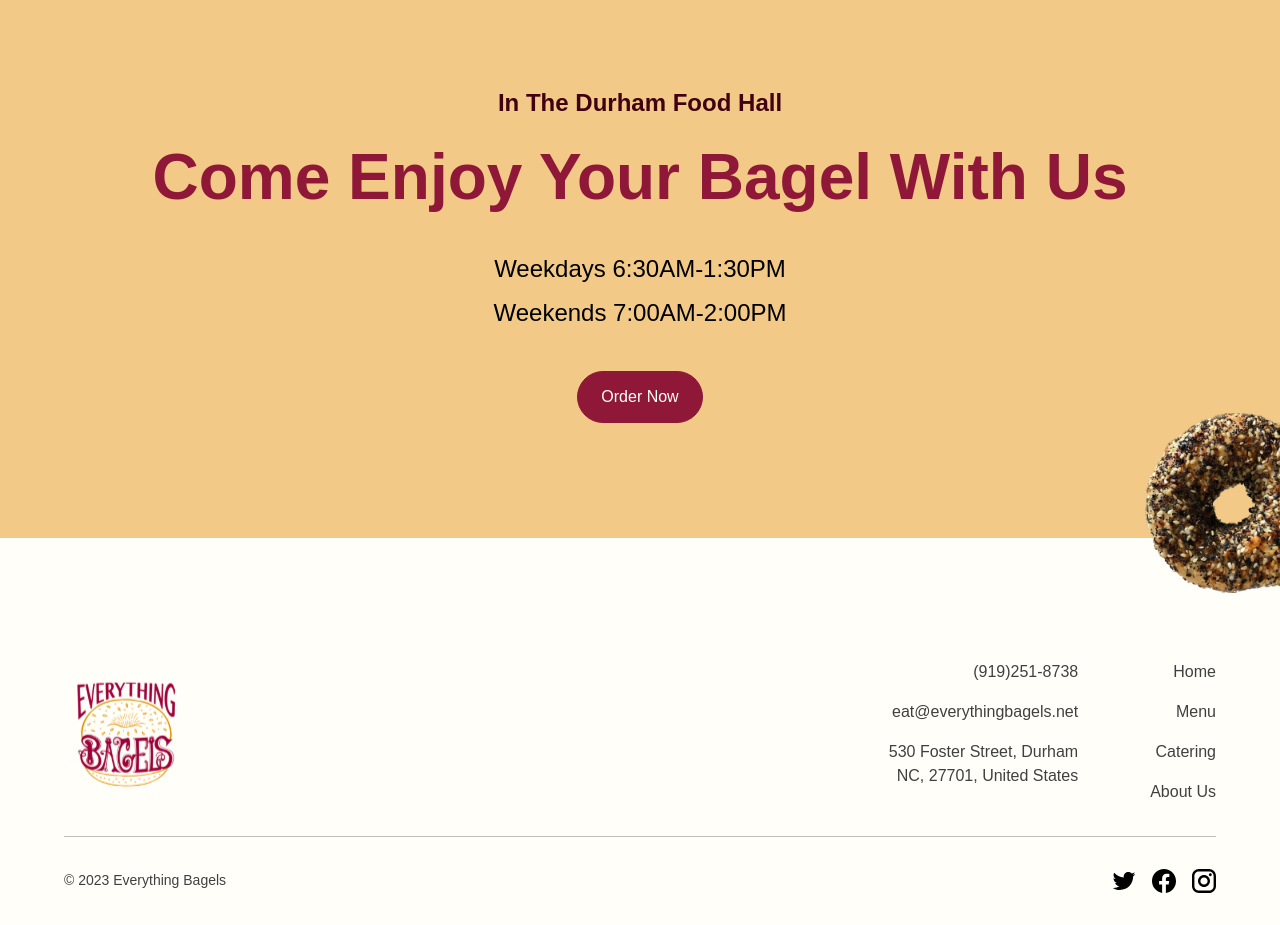
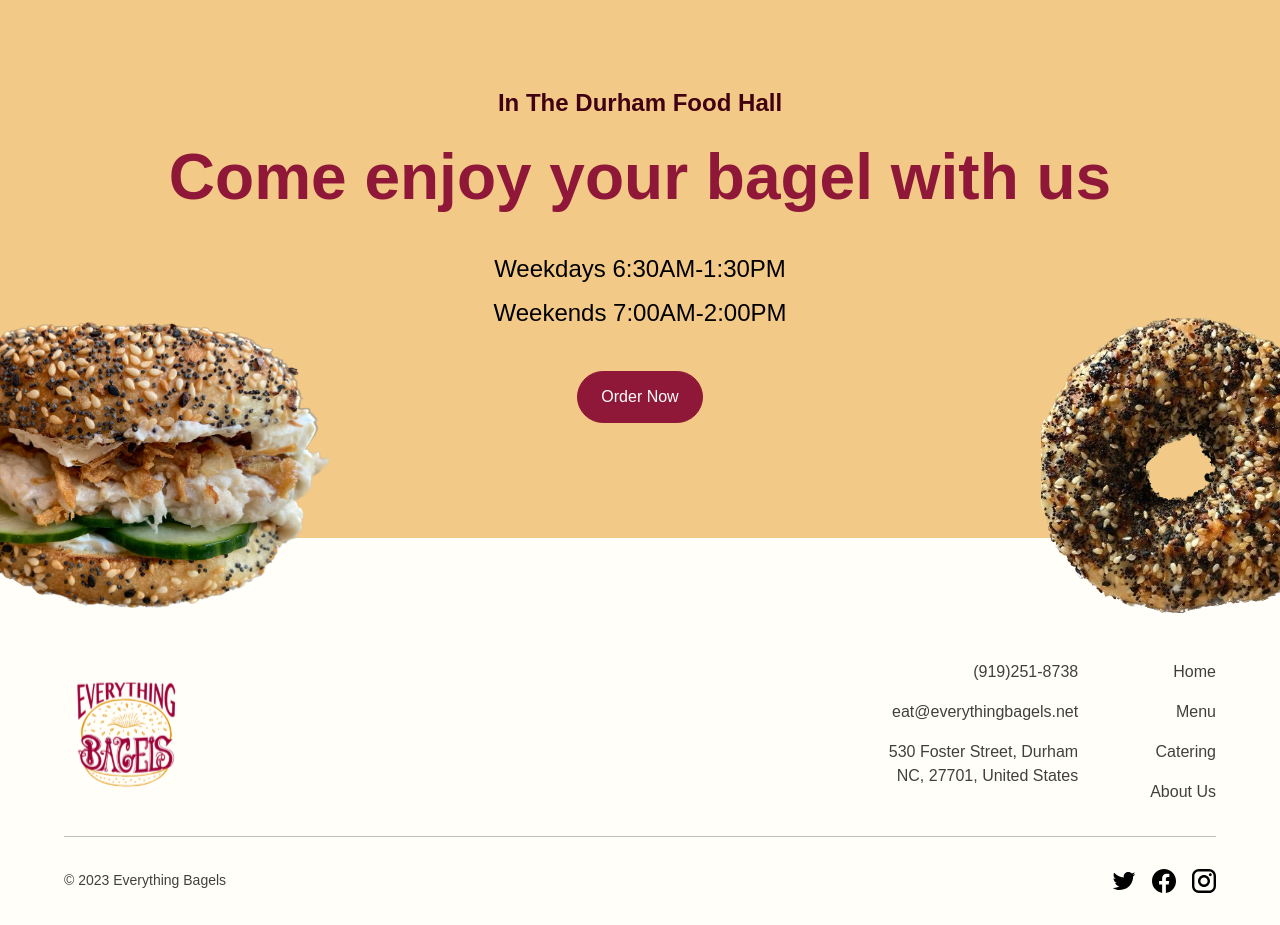
Before and after one commit to sofaradkova/portfolio, a Next.js app: page / in a window 1280 px wide. Shown: the part 4800-5725 px from the top of the page. Built offline with nearby package versions, Linux system fonts and the light colour scheme; a web font is replaced by a local one.

Commit message:
add proper animation to images in finisher section

```diff
--- a/sections/Finisher.jsx
+++ b/sections/Finisher.jsx
@@ -16,7 +16,7 @@
       className={`${styles.innerWidth} mx-auto flex flex-col`}
     >
       <TypingText title="In The Durham Food Hall" textStyles="text-center text-main-brown mt-[110px] mb-[8px]" />
-      <TitleText title={<>Come Enjoy Your Bagel With Us</>} textStyles="text-center text-main-red" />
+      <TitleText title={<>Come enjoy your bagel with us</>} textStyles="text-center text-main-red" />
       <BodyText title="Weekdays    6:30AM-1:30PM" textStyles="text-center opacity-75 mt-[26px]" />
       <BodyText title="Weekends    7:00AM-2:00PM" textStyles="text-center opacity-75 mt-[8px]" />
       <div className="text-center static">
@@ -24,21 +24,24 @@
       </div>
       <motion.div
         variants={slideIn('left', 'tween', 0.2, 1)}
-        className={`flex-1 ${styles.flexCenter} relative w-[45vw]`}
+        className={`${styles.flexCenter} absolute w-[30vw] flex -bottom-[70px] -left-[55px]`}
       >
         <img
           src="/whitefish-snd.png"
           alt="whitefish-snd"
-          className="w-[90%] h-[90%] object-contain absolute"
+          className="object-cover flex-1"
         />
       </motion.div>
-      <div className="absolute flex justify-end -right-[52px] -bottom-[55px]">
+      <motion.div
+        variants={slideIn('right', 'tween', 0.2, 1)}
+        className="absolute flex justify-end -right-[55px] -bottom-[75px] h-[23vw] w-[23vw]"
+      >
         <img
           src="/everything-bagel.png"
           alt="everything-bagel"
-          className="w-2/5 h-2/5 object-cover"
+          className="object-cover flex-1"
         />
-      </div>
+      </motion.div>
     </motion.div>
   </section>
 );
--- a/utils/motion.js
+++ b/utils/motion.js
@@ -21,8 +21,8 @@
 
 export const slideIn = (direction, type, delay, duration) => ({
   hidden: {
-    x: direction === 'left' ? '-400%' : direction === 'right' ? '100%' : 0,
-    y: direction === 'up' ? '400%' : direction === 'down' ? '100%' : 0,
+    x: direction === 'left' ? '-400%' : direction === 'right' ? '400%' : 0,
+    y: direction === 'up' ? '400%' : direction === 'down' ? '400%' : 0,
   },
   show: {
     x: 0,
```
